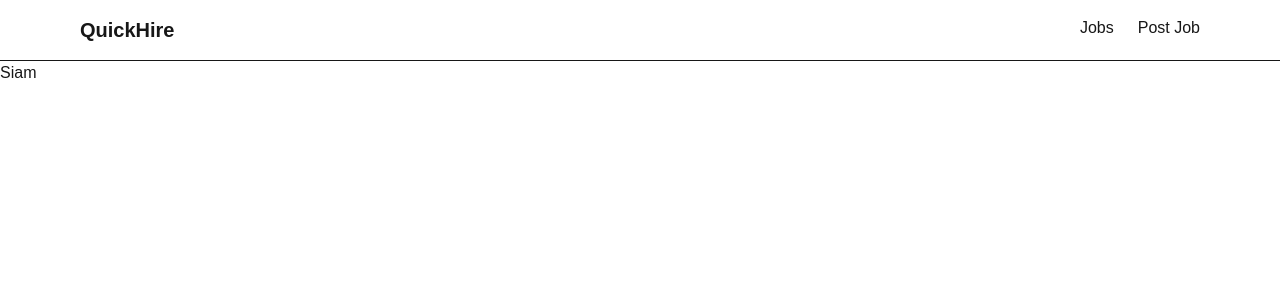
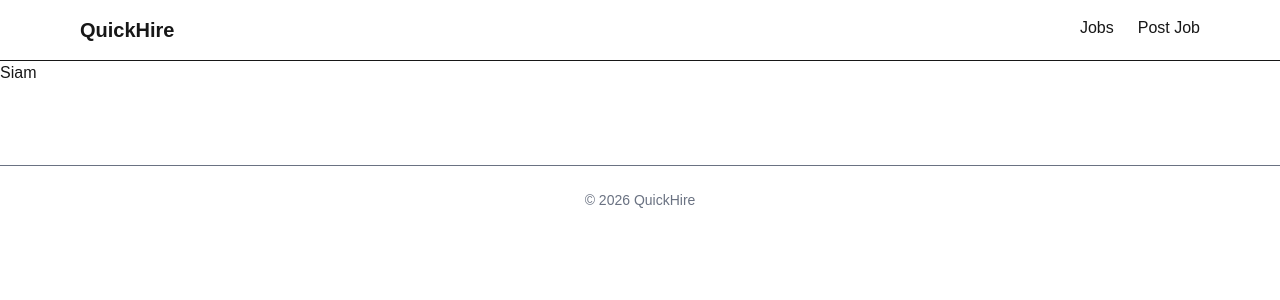
Before and after one commit to siamhossain/quickhire, a Next.js app in the folder frontend/: page / in a window 1280 px wide. Shown: the top 300 px of the page. Built offline with nearby package versions, Linux system fonts and the light colour scheme.

Commit message:
Add footer layout component

```diff
--- a/frontend/app/layout.tsx
+++ b/frontend/app/layout.tsx
@@ -2,6 +2,7 @@
 import { Geist, Geist_Mono } from "next/font/google";
 import "./globals.css";
 import Navbar from "@/components/layout/Navbar";
+import Footer from "@/components/layout/Footer";
 
 const geistSans = Geist({
   variable: "--font-geist-sans",
@@ -29,6 +30,7 @@
       >
         <Navbar />
         {children}
+        <Footer />
       </body>
     </html>
   );
--- /dev/null
+++ b/frontend/components/layout/Footer.tsx
@@ -0,0 +1,7 @@
+export default function Footer() {
+  return (
+    <footer className="border-t mt-20 p-6 text-center text-gray-500 text-sm">
+      © {new Date().getFullYear()} QuickHire
+    </footer>
+  );
+}
```
